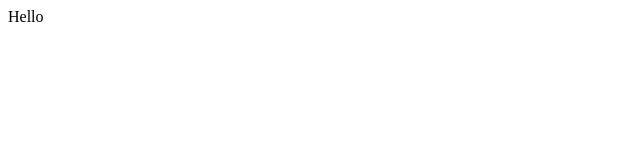
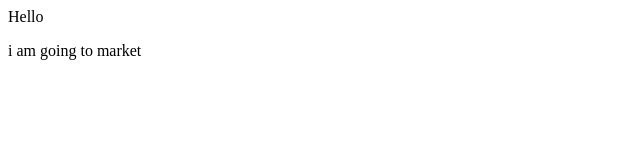
Before and after one commit to Mdajaj123/my-project, a plain HTML site: page index.html in a window 1280 px wide. Shown: the whole page, without its empty margins (0-640 px from the left). Drawn offline with Linux system fonts and the light colour scheme.

Commit message:
second change

```diff
--- a/index.html
+++ b/index.html
@@ -1 +1,2 @@
 <p>Hello</p>
+<h>i am going to market</h>
```
Also changed, not shown: index.js (added).
